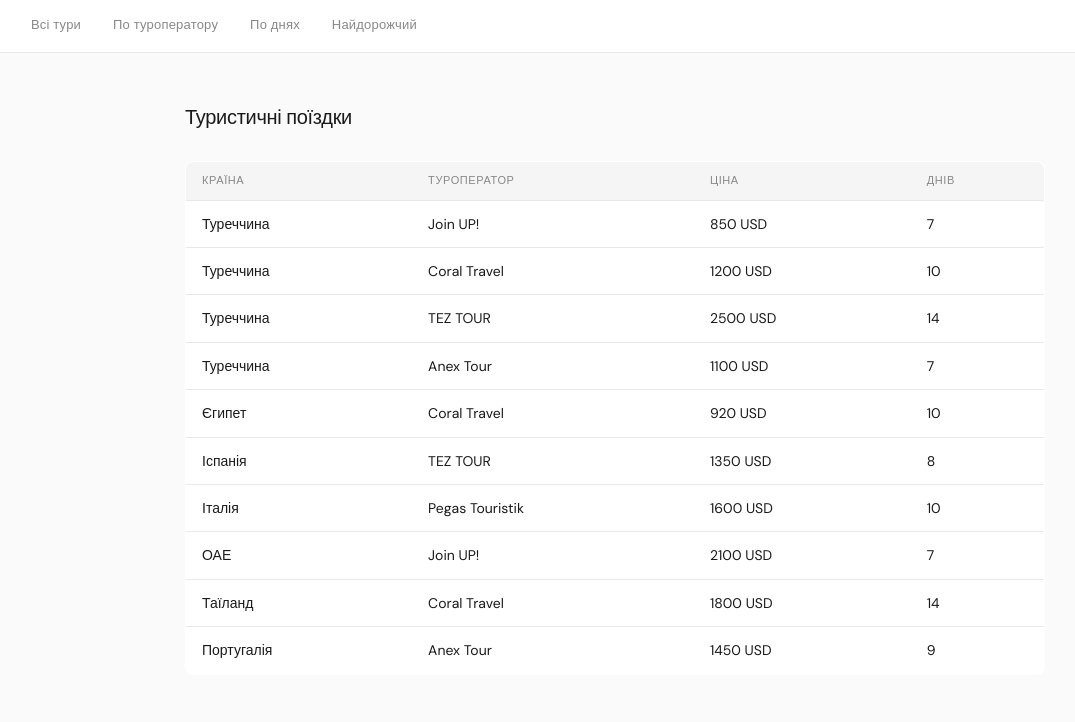
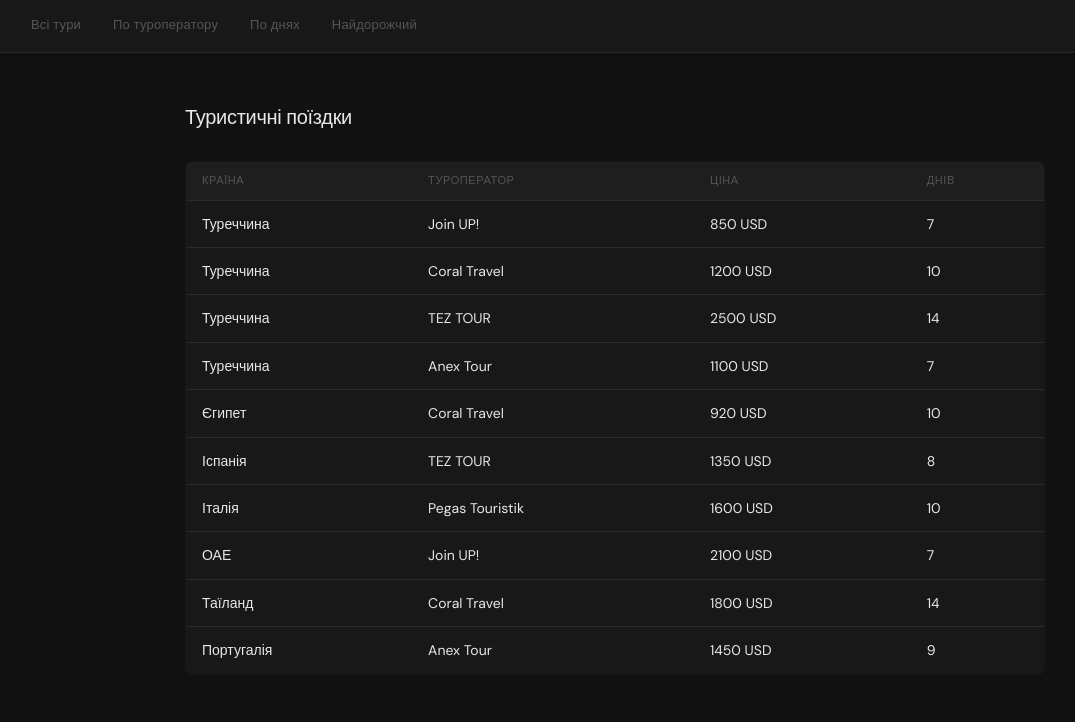
Before and after one commit to Parsanov/pythonLab1, a Flask app: page / in a window 1280 px wide. Shown: the top 722 px of the page, without its empty margins (25-1100 px from the left). Run offline with Flask 3, Linux system fonts and the light colour scheme.

Commit message:
Dark theme

```diff
--- a/static/css/main.css
+++ b/static/css/main.css
@@ -1,13 +1,13 @@
 @import url('https://fonts.googleapis.com/css2?family=DM+Sans:wght@300;400;500&family=DM+Mono:wght@400&display=swap');
 
 :root {
-    --accent: #1a1a1a;
-    --accent-soft: #f5f5f5;
-    --border: #e8e8e8;
-    --text: #1a1a1a;
-    --muted: #888;
-    --bg: #fafafa;
-    --white: #ffffff;
+    --accent: #ffffff;
+    --accent-soft: #1e1e1e;
+    --border: #2a2a2a;
+    --text: #e8e8e8;
+    --muted: #555;
+    --bg: #111111;
+    --white: #181818;
 }
 
 /* тег */
```
